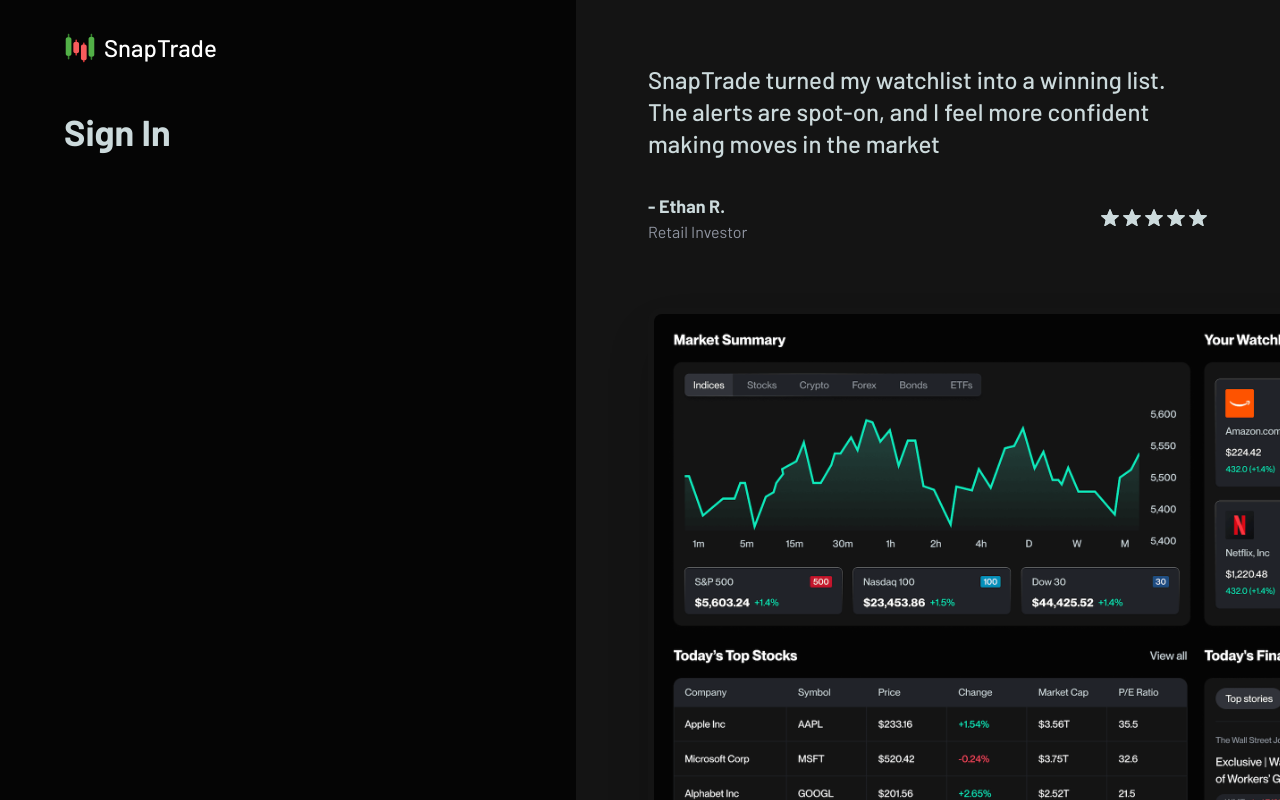
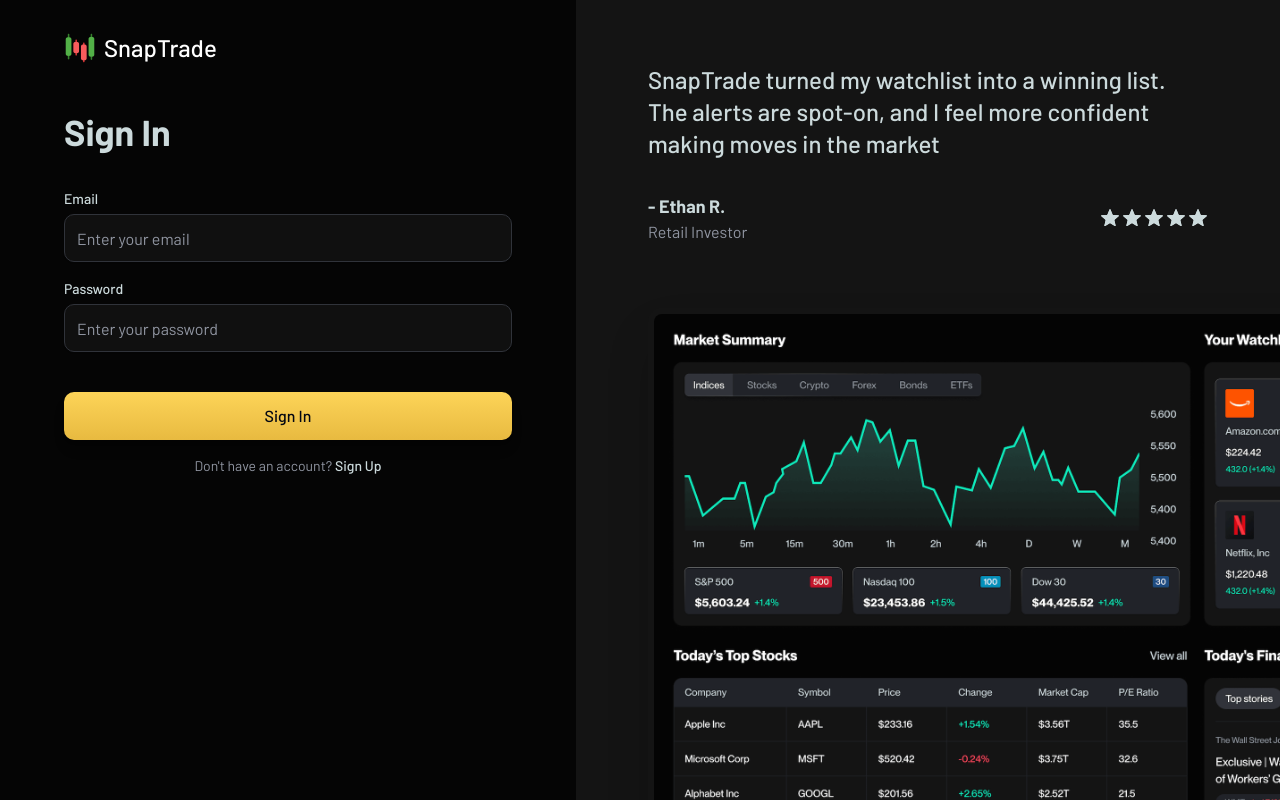
Before and after one commit to aman-maharshi/snaptrade, a Next.js app: page /sign-in in a window 1280 px wide. Built offline with nearby package versions, Linux system fonts and the light colour scheme.

Commit message:
sign in page udpates

```diff
--- a/app/(auth)/sign-in/page.tsx
+++ b/app/(auth)/sign-in/page.tsx
@@ -1,9 +1,71 @@
-import React from "react"
+"use client"
+
+import InputField from "@/components/forms/InputField"
+import FooterLink from "@/components/forms/FooterLink"
+import { useForm } from "react-hook-form"
 
 const SignInPage = () => {
+  const {
+    register,
+    handleSubmit,
+    formState: { errors, isSubmitting }
+  } = useForm<SignInFormData>({
+    defaultValues: {
+      email: "",
+      password: ""
+    },
+    mode: "onBlur"
+  })
+
+  const onSubmit = async (data: SignInFormData) => {
+    try {
+      console.log("Form submitted with data:", data)
+    } catch (error) {
+      console.error("Form submission error:", error)
+    }
+  }
+
   return (
     <>
       <h1 className="form-title">Sign In</h1>
+
+      <form onSubmit={handleSubmit(onSubmit)} className="space-y-5">
+        <InputField
+          name="email"
+          label="Email"
+          placeholder="Enter your email"
+          register={register}
+          error={errors.email}
+          validation={{
+            required: "Email is required",
+            pattern: {
+              value: /^[A-Z0-9._%+-]+@[A-Z0-9.-]+\.[A-Z]{2,}$/i,
+              message: "Please enter a valid email address"
+            }
+          }}
+        />
+
+        <InputField
+          name="password"
+          label="Password"
+          placeholder="Enter your password"
+          register={register}
+          error={errors.password}
+          validation={{
+            required: "Password is required",
+            minLength: {
+              value: 8,
+              message: "Password must be at least 8 characters"
+            }
+          }}
+        />
+
+        <button type="submit" className="yellow-btn w-full mt-5" disabled={isSubmitting}>
+          {isSubmitting ? "Signing in..." : "Sign In"}
+        </button>
+      </form>
+
+      <FooterLink text="Don't have an account?" linkText="Sign Up" href="/sign-up" />
     </>
   )
 }
--- a/app/(auth)/sign-up/page.tsx
+++ b/app/(auth)/sign-up/page.tsx
@@ -5,6 +5,7 @@
 import SelectField from "@/components/forms/SelectField"
 import { INVESTMENT_GOALS, RISK_TOLERANCE_OPTIONS, PREFERRED_INDUSTRIES } from "@/lib/constants"
 import { CountrySelectField } from "@/components/forms/CountrySelectField"
+import FooterLink from "@/components/forms/FooterLink"
 
 const SignUpPage = () => {
   const {
@@ -120,6 +121,8 @@
         <button type="submit" className="yellow-btn w-full mt-5" disabled={isSubmitting}>
           {isSubmitting ? "Creating account..." : "Start Your Investment Journey"}
         </button>
+
+        <FooterLink text="Already have an account?" linkText="Sign In" href="/sign-in" />
       </form>
     </>
   )
--- /dev/null
+++ b/components/forms/FooterLink.tsx
@@ -0,0 +1,16 @@
+import Link from "next/link"
+
+const FooterLink = ({ text, linkText, href }: FooterLinkProps) => {
+  return (
+    <div className="text-center pt-4">
+      <p className="text-sm text-gray-500">
+        {text}
+        {` `}
+        <Link href={href} className="footer-link">
+          {linkText}
+        </Link>
+      </p>
+    </div>
+  )
+}
+export default FooterLink
```
